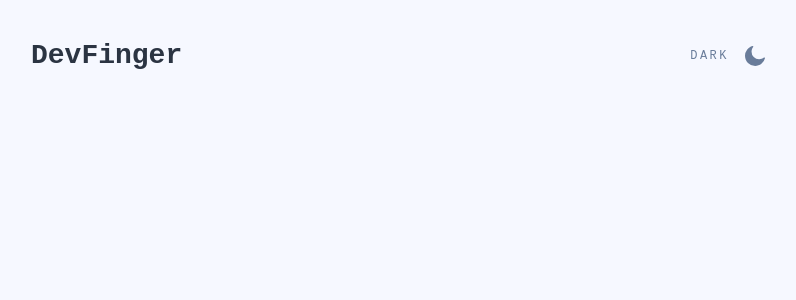
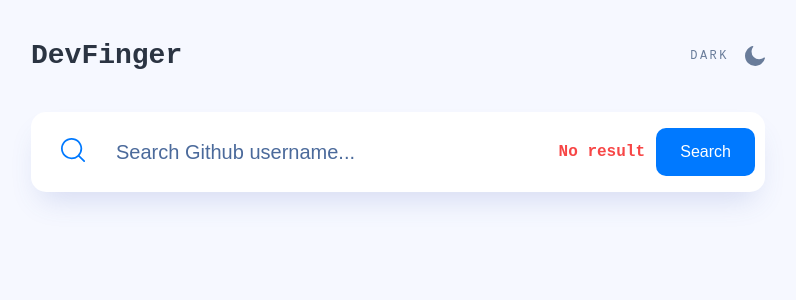
Before and after one commit to boikoua/github-user-search, a React (Create React App) app: page / in a window 1280 px wide. Shown: the top 300 px of the page, without its empty margins (242-1038 px from the left). Built offline with nearby package versions, Linux system fonts and the light colour scheme.

Commit message:
add to App Search Component

```diff
--- a/src/App.tsx
+++ b/src/App.tsx
@@ -1,11 +1,13 @@
 import React from 'react';
 import Container from './components/Container/Container';
 import Header from './components/Header/Header';
+import Search from './components/Search/Search';
 
 const App = () => {
   return (
     <Container>
       <Header />
+      <Search hasError onSubmit={() => {}} />
     </Container>
   );
 };
--- /dev/null
+++ b/src/components/Button/Button.module.scss
@@ -0,0 +1,14 @@
+.button {
+  padding: 12px 24px;
+  border-radius: 10px;
+  border: none;
+  background-color: var(--main-color);
+  color: var(--white);
+  font-size: 1rem;
+  line-height: 1.5;
+  cursor: pointer;
+
+  &:hover {
+    background-color: var(--main-color-hover);
+  }
+}
--- /dev/null
+++ b/src/components/Button/Button.tsx
@@ -0,0 +1,15 @@
+import React from 'react';
+import styles from './Button.module.scss';
+
+interface ButtonProps {
+  children: string;
+  onClick?: React.MouseEventHandler<HTMLButtonElement>;
+}
+
+const Button: React.FC<ButtonProps> = ({ children, onClick }) => (
+  <button className={styles.button} onClick={onClick}>
+    {children}
+  </button>
+);
+
+export default Button;
--- /dev/null
+++ b/src/components/Button/index.ts
@@ -0,0 +1 @@
+export * from './Button';
--- /dev/null
+++ b/src/components/Search/Search.module.scss
@@ -0,0 +1,83 @@
+:global {
+  body[data-theme='light'] {
+    --search-bg: var(--white);
+    --search-color: var(--gray-300);
+    --search-placeholder-color: var(--gray-200);
+    --search-shadow: var(--shadow);
+  }
+
+  body[data-theme='dark'] {
+    --search-bg: var(--gray-400);
+    --search-color: var(--white);
+    --search-placeholder-color: var(--white);
+    --search-shadow: unset;
+  }
+}
+
+.search {
+  position: relative;
+  width: 100%;
+  overflow: hidden;
+  padding: 10px 10px 10px 16px;
+  background-color: var(--search-bg, white);
+  display: flex;
+  align-items: center;
+  box-shadow: var(--search-shadow);
+  border-radius: 15px;
+
+  @media (min-width: 767px) {
+    padding: 10px 10px 10px 30px;
+  }
+
+  & > button {
+    flex-shrink: 0;
+  }
+}
+
+.label {
+  cursor: pointer;
+}
+
+.textField {
+  padding: 0 10px;
+  flex-grow: 5;
+  height: 60px;
+  max-width: calc(100% - 100px - 20px);
+  border: none;
+  color: var(--search-color);
+  font-size: 0.75rem;
+  line-height: 1.5;
+  cursor: pointer;
+  background-color: var(--search-bg);
+
+  &::placeholder {
+    color: var(--search-placeholder-color);
+  }
+
+  &:focus {
+    outline: none;
+  }
+
+  @media (min-width: 767px) {
+    margin: 0 5px;
+    font-size: 1.25rem;
+    margin: 0 20px;
+  }
+}
+
+.error {
+  position: absolute;
+  right: 50%;
+  bottom: 5px;
+  color: var(--error-color);
+  font-size: 1rem;
+  line-height: 1.5;
+  font-weight: 700;
+
+  @media (min-width: 767px) {
+    right: 120px;
+    top: 50%;
+    transform: translateY(-50%);
+    bottom: unset;
+  }
+}
--- /dev/null
+++ b/src/components/Search/Search.tsx
@@ -0,0 +1,50 @@
+import React from 'react';
+import { ReactComponent as SearchIcon } from './../../assets/icon-search.svg';
+import styles from './Search.module.scss';
+import Button from '../Button/Button';
+
+interface SearchProps {
+  hasError: boolean;
+  onSubmit: (text: string) => void;
+}
+
+type FormFields = {
+  username: HTMLInputElement;
+};
+
+const Search: React.FC<SearchProps> = ({ hasError, onSubmit }) => {
+  const handleSubmit = (
+    event: React.FormEvent<HTMLFormElement & FormFields>
+  ) => {
+    event.preventDefault();
+    const text = event.currentTarget.username.value;
+
+    if (text) {
+      onSubmit(text);
+      event.currentTarget.reset();
+    }
+  };
+
+  return (
+    <form action="" onSubmit={handleSubmit} autoComplete="off">
+      <div className={styles.search}>
+        <label htmlFor="search" className={styles.label}>
+          <SearchIcon />
+        </label>
+
+        <input
+          type="text"
+          className={styles.textField}
+          id="search"
+          name="username"
+          placeholder="Search Github username..."
+        />
+
+        {hasError && <div className={styles.error}>No result</div>}
+        <Button>Search</Button>
+      </div>
+    </form>
+  );
+};
+
+export default Search;
--- /dev/null
+++ b/src/components/Search/index.ts
@@ -0,0 +1 @@
+export * from './Search';
```
